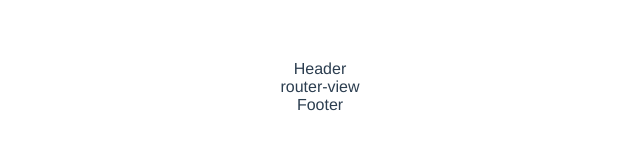
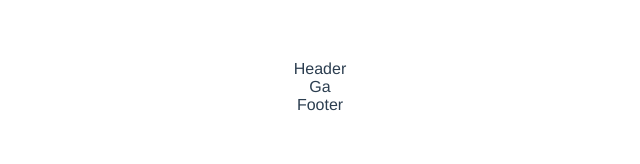
Before and after one commit to happypeter/vhome, a Vue app: page /ga in a window 1280 px wide. Shown: the top 164 px of the page, without its empty margins (320-960 px from the left). Built offline with nearby package versions, Linux system fonts and the light colour scheme.

Commit message:
basic router

```diff
--- a/package.json
+++ b/package.json
@@ -3,12 +3,14 @@
   "version": "0.1.0",
   "private": true,
   "scripts": {
+    "start": "npm run serve",
     "serve": "vue-cli-service serve --open",
     "build": "vue-cli-service build",
     "lint": "vue-cli-service lint"
   },
   "dependencies": {
-    "vue": "^2.5.16"
+    "vue": "^2.5.16",
+    "vue-router": "^3.0.1"
   },
   "devDependencies": {
     "@vue/cli-plugin-babel": "^3.0.0-beta.9",
--- a/src/App.vue
+++ b/src/App.vue
@@ -1,7 +1,7 @@
 <template>
   <div id="app">
     <Header />
-    router-view
+    <router-view></router-view>
     <Footer />
   </div>
 </template>
--- /dev/null
+++ b/src/components/Ga.vue
@@ -0,0 +1,5 @@
+<template>
+  <div>
+    Ga
+  </div>
+</template>
--- /dev/null
+++ b/src/components/Home.vue
@@ -0,0 +1,5 @@
+<template>
+  <div>
+    HOme
+  </div>
+</template>
--- a/src/main.js
+++ b/src/main.js
@@ -1,8 +1,10 @@
 import Vue from 'vue'
+import router from './router'
 import App from './App.vue'
 
 Vue.config.productionTip = false
 
 new Vue({
-  render: h => h(App)
+  render: h => h(App),
+  router
 }).$mount('#app')
--- /dev/null
+++ b/src/router.js
@@ -0,0 +1,20 @@
+import Vue from 'vue'
+import Router from 'vue-router'
+import Home from '@/components/Home'
+import Ga from '@/components/Ga'
+
+Vue.use(Router)
+
+export default new Router({
+  mode: 'history',
+  routes: [
+    {
+      path: '/',
+      component: Home
+    },
+    {
+      path: '/ga',
+      component: Ga
+    }
+  ]
+})
```
Also changed, not shown: 1 other file (tests, documents, lock files or other folders).
